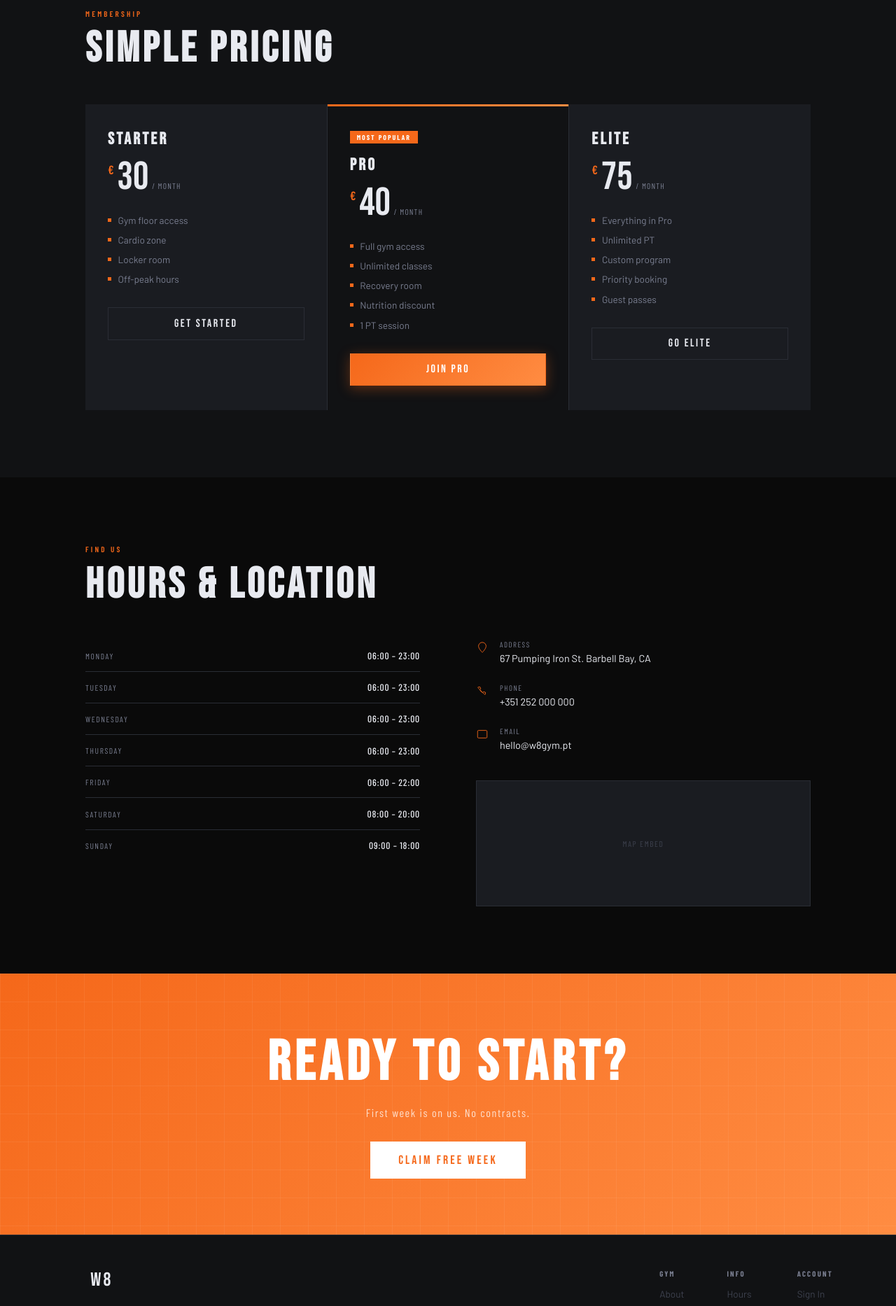
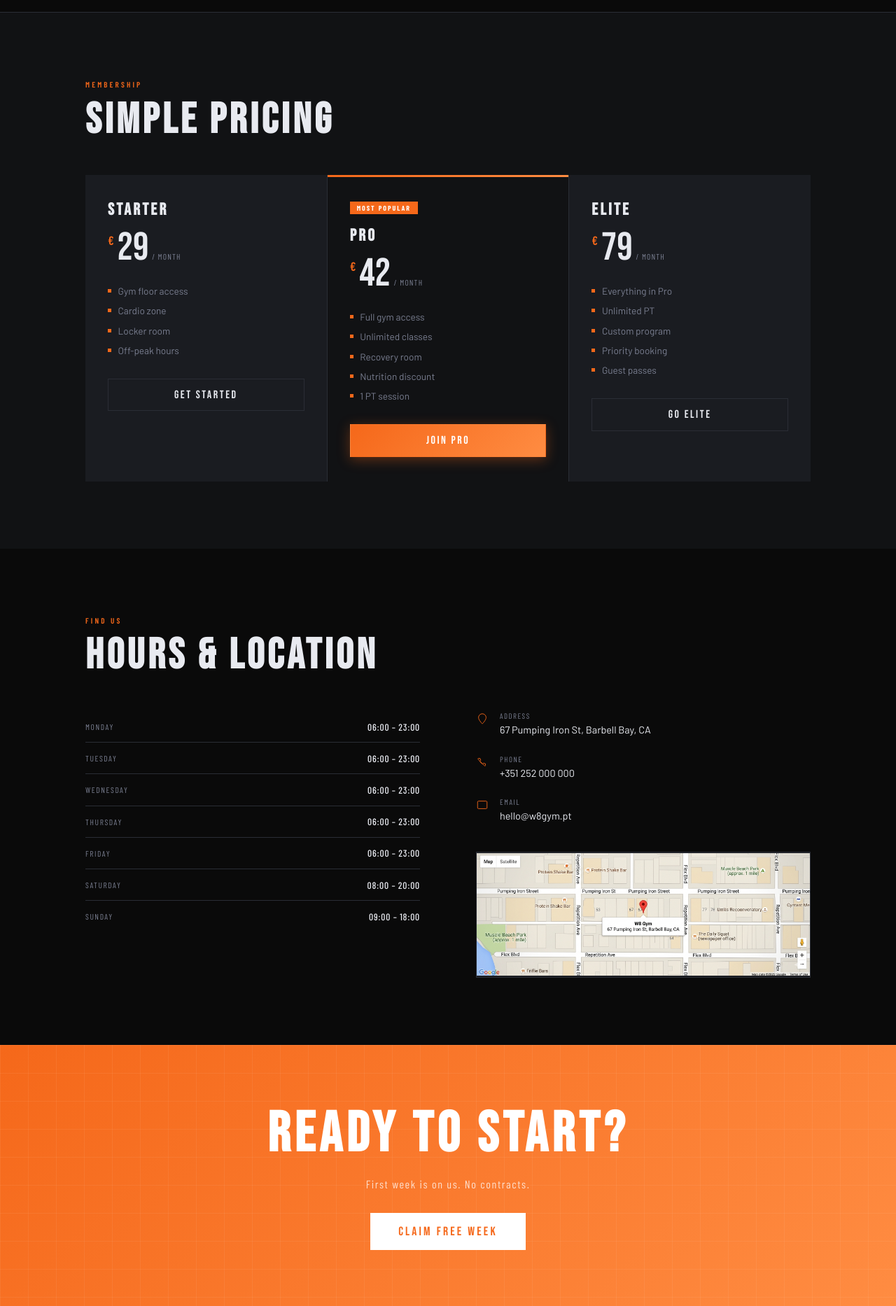
Before and after one commit to FEUP-LTW-2026/ltw-project-ltw03g03, a PHP site: page /home.html in a window 1280 px wide. Shown: the part 3480-5346 px from the top of the page at 70% size. Run offline with PHP 8.4, Linux system fonts and the light colour scheme; a map, chart or similar area stays blank; some web fonts are replaced.

Commit message:
final adjustments

```diff
--- a/home.css
+++ b/home.css
@@ -19,6 +19,12 @@
   width: 100%;
   height: 100%;
   object-fit: cover;
+}
+
+.map-ph img {
+  width: 100%;
+  height: 100%;
+  object-fit: contain;
 }
 
 *, *::before, *::after { box-sizing: border-box; margin: 0; padding: 0; }
--- a/home.html
+++ b/home.html
@@ -80,8 +80,9 @@
 
       <div class="about-visual">
         <div class="about-img">
-            <span>W8</span>
+          <img src="images/W8.jpg" alt="W8 Gym">
         </div>
+
         <div class="about-badge">
           Since<br>2017
           <small>Est. W8 Gym</small>
@@ -237,7 +238,7 @@
           <h3>Starter</h3>
           <div class="price-amount">
             <span class="price-cur">€</span>
-            <span class="price-num">30</span>
+            <span class="price-num">29</span>
             <span class="price-per">/ month</span>
           </div>
           <ul>
@@ -254,7 +255,7 @@
           <h3>Pro</h3>
           <div class="price-amount">
             <span class="price-cur">€</span>
-            <span class="price-num">40</span>
+            <span class="price-num">42</span>
             <span class="price-per">/ month</span>
           </div>
           <ul>
@@ -271,7 +272,7 @@
           <h3>Elite</h3>
           <div class="price-amount">
             <span class="price-cur">€</span>
-            <span class="price-num">75</span>
+            <span class="price-num">79</span>
             <span class="price-per">/ month</span>
           </div>
           <ul>
@@ -301,7 +302,7 @@
         <tr><td>Tuesday</td><td>06:00 – 23:00</td></tr>
         <tr><td>Wednesday</td><td>06:00 – 23:00</td></tr>
         <tr><td>Thursday</td><td>06:00 – 23:00</td></tr>
-          <tr><td>Friday</td><td>06:00 – 22:00</td></tr>
+        <tr><td>Friday</td><td>06:00 – 23:00</td></tr>
         <tr><td>Saturday</td><td>08:00 – 20:00</td></tr>
         <tr><td>Sunday</td><td>09:00 – 18:00</td></tr>
       </table>
@@ -313,7 +314,7 @@
           </svg>
           <div>
             <div class="loc-label">Address</div>
-              <div class="loc-val">67 Pumping Iron St. Barbell Bay, CA</div>
+            <div class="loc-val">67 Pumping Iron St, Barbell Bay, CA</div>
           </div>
         </div>
 
@@ -337,7 +338,11 @@
           </div>
         </div>
 
-          <div class="map-ph">Map Embed</div>
+        <!-- Map Image -->
+        <div class="map-ph">
+          <img src="images/map.jpg" alt="Gym Location Map">
+        </div>
+
       </div>
 
     </div>
```
Also changed, not shown: images/W8.jpg, images/map.jpg (added). Lines whose indentation alone changed are shown as unchanged.
